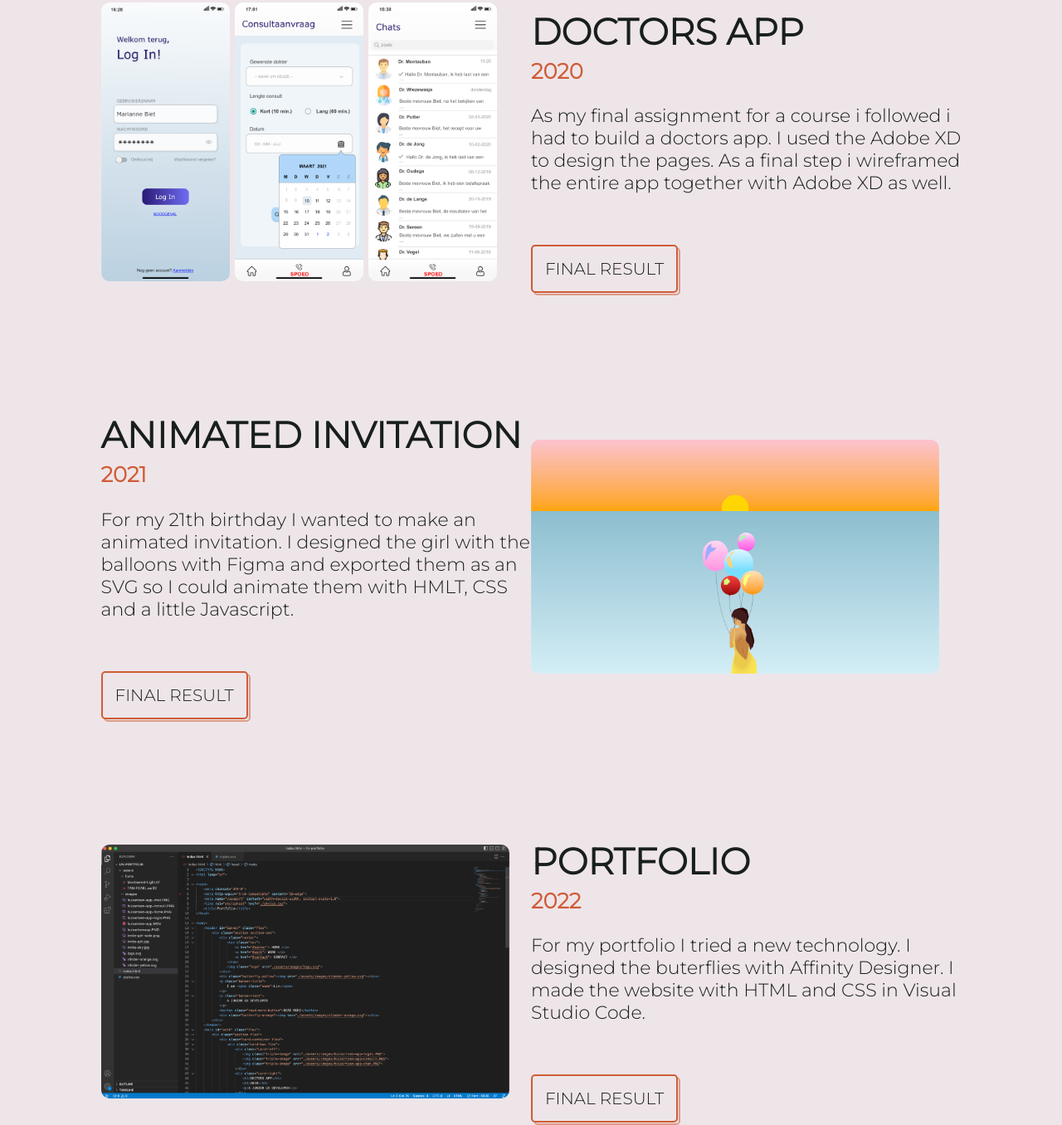
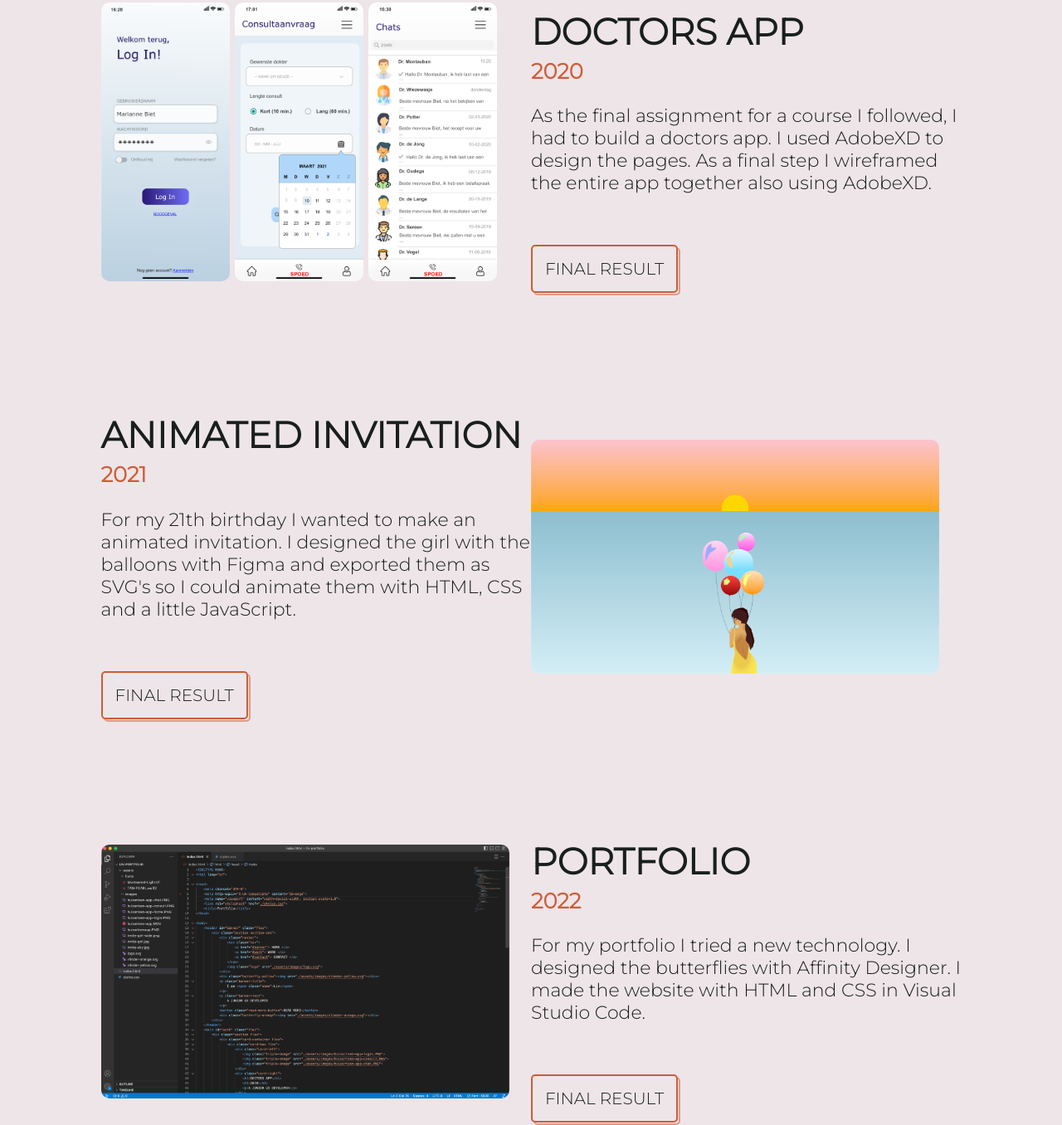
Before and after one commit to LivMellema/portfolio, a plain HTML site: page index.html in a window 1280 px wide. Shown: the part 956-2312 px from the top of the page at 83% size. Drawn offline with Linux system fonts and the light colour scheme.

Commit message:
Add files via upload

```diff
--- a/css/styles.css
+++ b/css/styles.css
@@ -259,7 +259,7 @@ footer {
         width: 40%;
         position: absolute;
         left: 40px;
-        bottom: 10px;
+        bottom: 5px;
     }
 
     .card-container {
--- a/index.html
+++ b/index.html
@@ -6,6 +6,7 @@
     <meta http-equiv="X-UA-Compatible" content="IE=edge">
     <meta name="viewport" content="width=device-width, initial-scale=1.0">
     <link rel="stylesheet" href="./css/styles.css">
+    <link rel="icon" href="./assets/images/vlinder-orange.svg">
     <title>Portfolio</title>
 </head>
 
@@ -44,9 +45,9 @@
                     <div class="card-right">
                         <h1>DOCTORS APP</h1>
                         <h3>2020</h3>
-                        <p>As my final assignment for a course i followed i had to build a doctors app. I used the Adobe
-                            XD to design the pages. As a final step i wireframed the entire app together with Adobe XD
-                            as well.
+                        <p>As the final assignment for a course I followed, I had to build a doctors app. I used AdobeXD
+                            to design the pages. As a final step I wireframed the entire app together also using
+                            AdobeXD.
                         </p>
                         <br><br>
                         <a target="_blank" class="final-result-button" href="./video.html">
@@ -59,8 +60,8 @@
                         <h1>ANIMATED INVITATION</h1>
                         <h3>2021</h3>
                         <p>For my 21th birthday I wanted to make an animated invitation. I designed the girl with the
-                            balloons with Figma and exported them as an SVG so I could animate them with HMLT, CSS and a
-                            little Javascript.
+                            balloons with Figma and exported them as SVG's so I could animate them with HTML, CSS and a
+                            little JavaScript.
                         </p>
                         <br><br>
                         <a target="_blank" class="final-result-button"
@@ -79,7 +80,7 @@
                     <div class="card-right">
                         <h1>PORTFOLIO</h1>
                         <h3>2022</h3>
-                        <p>For my portfolio I tried a new technology. I designed the buterflies with Affinity Designer.
+                        <p>For my portfolio I tried a new technology. I designed the butterflies with Affinity Designer.
                             I made the website with HTML and CSS in Visual Studio Code.</p>
                         <br><br>
                         <a class="final-result-button" href="#banner">
@@ -88,12 +89,6 @@
                     </div>
                 </div>
             </div>
-        </div>
-        <div class="section">
-
-        </div>
-        <div class="section">
-
         </div>
     </main>
     <footer id="contact" class="flex">
```
Also changed, not shown: video.html (+1 -0 lines).
